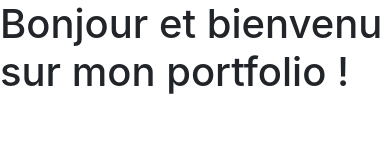
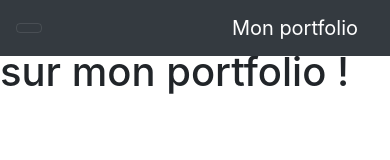
Before and after one commit to MatthieuJColonna/MatthieuJColonna, a plain HTML site: page index.html in a window 390 px wide. Drawn offline with nearby package versions, Linux system fonts and the light colour scheme.

```diff
--- a/index.html
+++ b/index.html
@@ -14,6 +14,16 @@
   </head>
   <body>
     <h1>Bonjour et bienvenu sur mon portfolio !</h1>
+        <nav class="navbar navbar-dark bg-dark fixed-top navbar-expand-md">
+        <div class="container">
+            <button type="button" class="navbar-toggler" data-toggle="collapse"
+                data-target="#navbar" aria-controls="navbar">
+              <span class="sr-only">Navigation raccourcie</span>
+            </button>
+            <a class="navbar-brand" href="#">Mon portfolio</a>
+            <div id="navbar" class="navbar-collapse collapse">
+              <ul class="nav navbar-nav">
+
 
     <!-- Optional JavaScript; choose one of the two! -->
 
```
